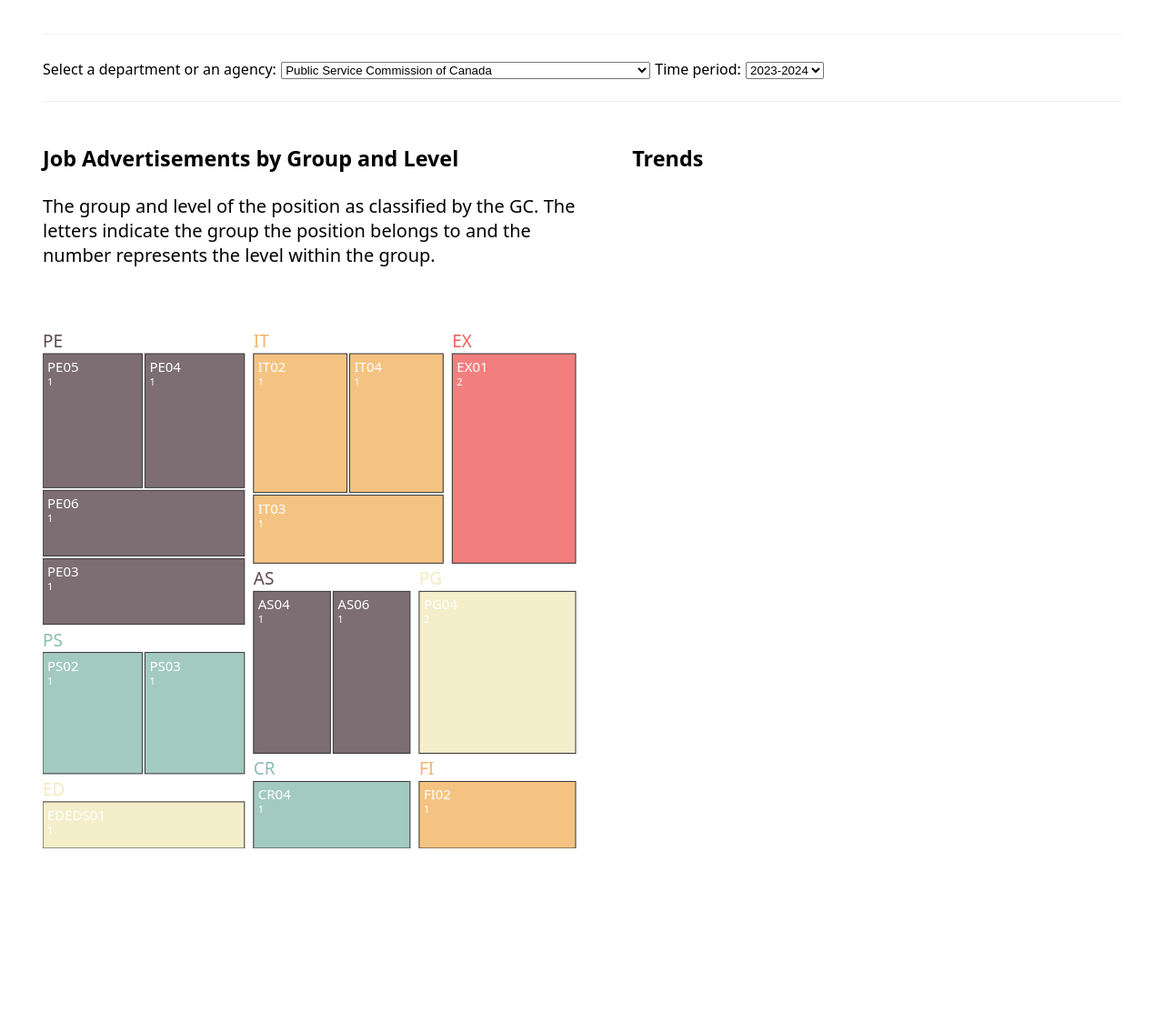
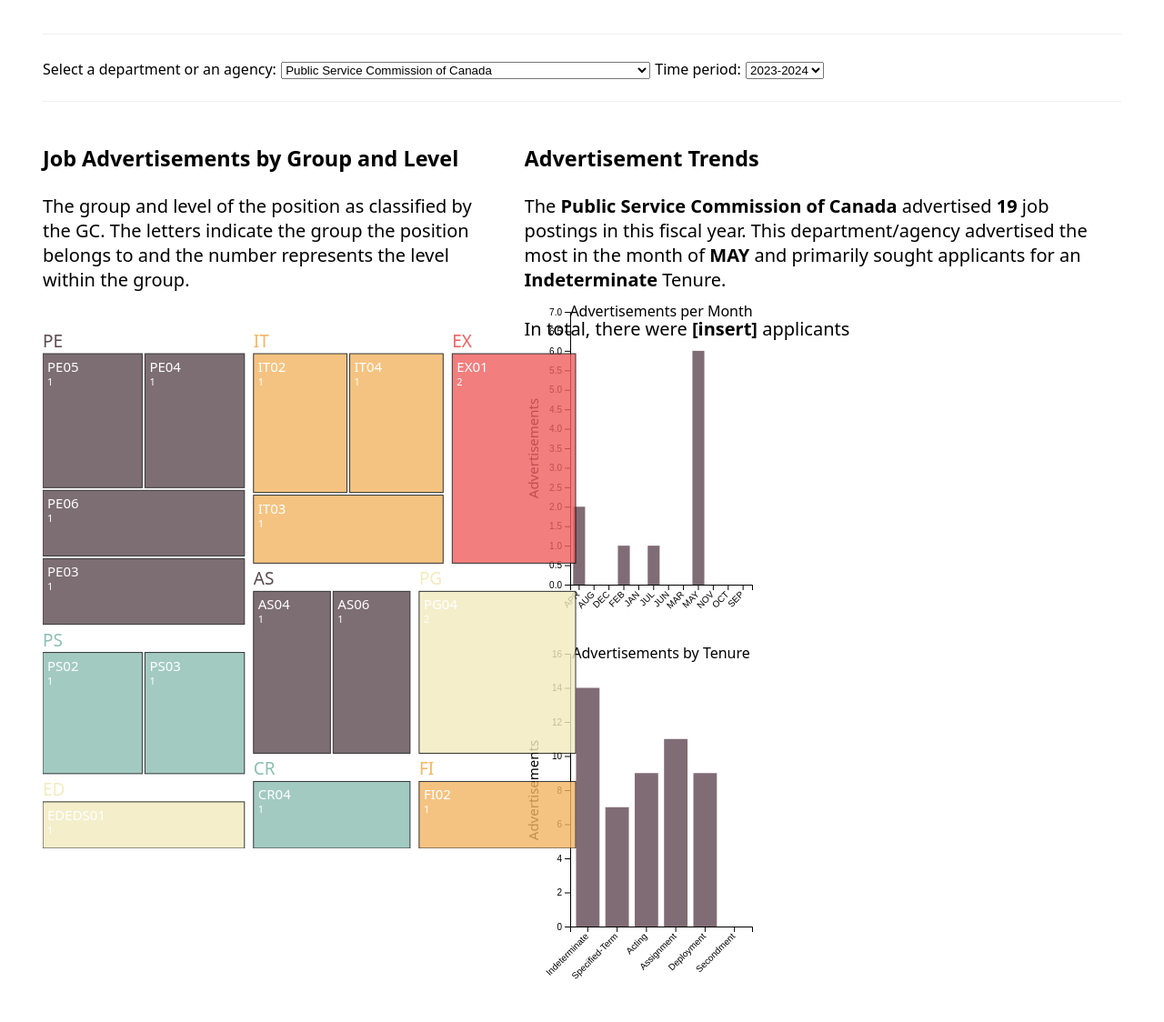
Before and after one commit to JustinEvans-github/psc-cfp-advertisements, a Flask app: page / in a window 1280 px wide. Shown: the part 494-1618 px from the top of the page at 91% size. Before the commit the page ends 1427 px from the top, so only its background shows below. Run offline with Flask 3, Linux system fonts and the light colour scheme; some libraries are stand-ins or nearby versions.

Commit message:
general update

```diff
--- a/app/routes.py
+++ b/app/routes.py
@@ -16,7 +16,8 @@
 
     # add month column
     df['creation_date_month'] = df['creation_date'].astype(str).str[2:5]
-    data = df[['organization_e','creation_date_month','total_submitted_sup','classifications','fiscal_year']]
+    data = df[['organization_e','creation_date_month','total_submitted_sup','classifications','fiscal_year',
+               'indeterminate','specified_term', 'acting', 'assignment', 'deployment', 'secondment']]
 
     # export to be useable in JS
     data_json = loads(data.to_json())
--- a/app/static/bar-graph.js
+++ b/app/static/bar-graph.js
@@ -35,7 +35,7 @@
     // Set the dimensions for the SVG and the margins for the plot
     const width = 200;
     const height = 300;
-    const margin = { top: 40, right: 20, bottom: 30, left: 40 };
+    const margin = { top: 10, right: 20, bottom: 30, left: 50 };
 
     var svg = d3
         .select("#d3-bar-graph-advert-by-month")
@@ -45,12 +45,30 @@
         .append("g")
         .attr("transform", `translate(${margin.left},${margin.top})`);
 
+    // Add title
+    svg.append('text')
+    .attr('x', width / 2)
+    .attr('y', 5)
+    .attr('text-anchor', 'middle')
+    .style('font-size', '16px')
+    .text('Advertisements per Month');
+
     // Add Y axis
     const y = d3.scaleLinear()
     .domain([0, d3.max(data, d => d.total_submitted)])
     .range([height, 0]);
     d3.scaleBand
     var yAxis = svg.append("g").call(d3.axisLeft(y));
+
+    // Add y-axis label
+    svg.append('text')
+    .attr('transform', 'rotate(-90)')
+    .attr('x', -height / 2)
+    .attr('y', -margin.left)
+    .attr('dy', '1em')
+    .style('text-anchor', 'middle')
+    .attr("font-size", "15px")
+    .text('Advertisements');
 
     // PLOT
     // Create a function to update the plot based on the selected year
@@ -79,6 +97,10 @@
         const month_name = Object.keys(applications_per_month);
         const month_valuesList = Object.values(applications_per_month);
         const month_maxValue = Math.max(...month_valuesList);
+
+        // In-line text for 'Advertisement Trends'
+        const month_with_highest_value = month_name[month_valuesList.indexOf(month_maxValue)];
+        document.getElementById('advertisement-max-month').innerText = month_with_highest_value;
 
         // X axis
         const x = d3.scaleBand()
@@ -109,7 +131,7 @@
             .attr("y", d => y(d))
             .attr("width", x.bandwidth())
             .attr("height", d => height - y(d))
-            .attr("fill", "steelblue");
+            .attr("fill", "#806c74");
 
     }
 
@@ -129,87 +151,106 @@
 
 document.addEventListener("DOMContentLoaded", bar_graph_advert_by_month);
 
+
+// BAR GRAPH BY TENURE
+
 function bar_graph_tenure() {
 
     const jsonData = window.chartData;
-    console.log(jsonData)
 
     // Convert JSON data to an array of objects
     const data = Object.keys(jsonData["organization_e"]).map((key) => ({
-    classifications: jsonData["classifications"][key],
     organization: jsonData["organization_e"][key],
-    creation_date_month: jsonData["creation_date_month"][key],
-    total_submitted: jsonData["total_submitted_sup"][key],
+    indeterminate: jsonData["indeterminate"][key],
+    specified_term: jsonData["specified_term"][key],
+    acting: jsonData["acting"][key],
+    assignment: jsonData["assignment"][key],
+    deployment: jsonData["deployment"][key],
+    secondment: jsonData["secondment"][key],
+
     }));
+
+    // 'indeterminate','specified_term', 'acting', 'assignment', 'deployment', 'secondment'
 
     // Get the unique fiscal years
     const uniqueorganizations = [...new Set(data.map(d => d.organization))];
-    uniqueorganizations.sort();
-
-    // Get the unique months
-    const uniquemonths = [...new Set(data.map(d => d.creation_date_month))];
-    uniquemonths.sort();
-
-    // Populate the dropdown with unique organizations
-    const orgSelect = d3.select("#organization-select");
-    orgSelect.selectAll("option")
-    .data(uniqueorganizations)
-    .enter().append("option")
-    .text(d => d);
 
     // PLOT SETUP
     // Set the dimensions for the SVG and the margins for the plot
     const width = 200;
     const height = 300;
-    const margin = { top: 40, right: 20, bottom: 30, left: 40 };
+    const margin = { top: 40, right: 20, bottom: 75, left: 50 };
 
     var svg = d3
-        .select("#d3-bar-graph-advert-by-month")
+        .select("#d3-bar-graph-tenure")
         .append("svg")
         .attr("width", width + margin.left + margin.right)
         .attr("height", height + margin.top + margin.bottom)
         .append("g")
         .attr("transform", `translate(${margin.left},${margin.top})`);
 
+
+    // Add title
+    svg.append('text')
+    .attr('x', width / 2)
+    .attr('y', 5)
+    .attr('text-anchor', 'middle')
+    .style('font-size', '16px')
+    .text('Advertisements by Tenure');
+
     // Add Y axis
     const y = d3.scaleLinear()
-    .domain([0, d3.max(data, d => d.total_submitted)])
+    .domain([0, 10])
     .range([height, 0]);
     d3.scaleBand
     var yAxis = svg.append("g").call(d3.axisLeft(y));
 
+    // Add y-axis label
+    svg.append('text')
+    .attr('transform', 'rotate(-90)')
+    .attr('x', -height / 2)
+    .attr('y', -margin.left)
+    .attr('dy', '1em')
+    .style('text-anchor', 'middle')
+    .attr("font-size", "15px")
+    .text('Advertisements');
+
+
     // PLOT
     // Create a function to update the plot based on the selected year
-    function updatePlot(selectedorganization) {
+    bar_graph_tenure.updatePlot = function (selectedorganization) {
         // Data
         const filteredData = data.filter(d => d.organization === selectedorganization);
 
-        // JOB POSTINGS PER MONTH
-        // Set default value of 0 per month before looping
-        const applications_per_month = {};
-        uniquemonths.forEach(month => {
-            applications_per_month[month] = 0;
-          });
+        // Format the tenure counts into an array for D3
+        const indeterminate_sum = filteredData.reduce((accumulator, currentValue) => {return accumulator + (currentValue.indeterminate === '1' ? 1 : 0)}, 0);
+        const specified_term_sum  = filteredData.reduce((accumulator, currentValue) => {return accumulator + (currentValue.specified_term === '1' ? 1 : 0)}, 0);
+        const acting_sum  = filteredData.reduce((accumulator, currentValue) => {return accumulator + (currentValue.acting === '1' ? 1 : 0)}, 0);
+        const assignment_sum  = filteredData.reduce((accumulator, currentValue) => {return accumulator + (currentValue.assignment === '1' ? 1 : 0)}, 0);
+        const deployment_sum  = filteredData.reduce((accumulator, currentValue) => {return accumulator + (currentValue.deployment === '1' ? 1 : 0)}, 0);
+        const secondment_sum  = filteredData.reduce((accumulator, currentValue) => {return accumulator + (currentValue.secondment === '1' ? 1 : 0)}, 0);
 
-        // Iterate through the data and count keys for each 'creation_date_month'
-        filteredData.forEach((item) => {
-            const month = item.creation_date_month;
-            if (applications_per_month[month]) {
-                applications_per_month[month]++; // Increment the count if the month already exists in the object
-            } else {
-                applications_per_month[month] = 1; // Initialize the count if the month is encountered for the first time
-            }
-        });
+        var tenure_value = [indeterminate_sum, specified_term_sum, acting_sum, assignment_sum, deployment_sum, secondment_sum];
+        var tenure_name = ['Indeterminate','Specified-Term', 'Acting', 'Assignment', 'Deployment', 'Secondment'];
+        const tenure_maxValue = Math.max(...tenure_value);
 
-        // Formatted data to pass to bar-graph
-        const month_name = Object.keys(applications_per_month);
-        const month_valuesList = Object.values(applications_per_month);
-        const month_maxValue = Math.max(...month_valuesList);
+        // In-line Text for 'Advertisement Trends'
+        const tenure_with_highest_value = tenure_name[tenure_value.indexOf(tenure_maxValue)];
+        document.getElementById('advertisement-tenure-max').innerText = tenure_with_highest_value;
+
+        const organization_name = filteredData[0].organization;
+        document.getElementById('org-name').innerText = organization_name;
+        console.log(organization_name)
+
+        const advertisement_count = filteredData.length;
+        document.getElementById('org-advertisement-count').innerText = advertisement_count;
+        console.log(advertisement_count)
+
 
         // X axis
         const x = d3.scaleBand()
         .range([0, width])
-        .domain(month_name)
+        .domain(tenure_name)
         .padding(0.2);
         svg.append("g")
         .attr("transform", `translate(0, ${height})`)
@@ -219,38 +260,43 @@
         .style("text-anchor", "end");
 
         // Update the y-axis
-        y.domain([0, month_maxValue + 1]);
+        y.domain([0, tenure_maxValue + 2]);
         yAxis.transition().call(d3.axisLeft(y));
 
         // Add Bars
         const bars = svg.selectAll("rect")
-            .data(month_valuesList);
+            .data(tenure_value);
         bars.exit().remove(); // Remove bars not needed
 
         var nan_replace = 0; // Data suppression
 
         bars.enter().append("rect") // Create new bars
             .merge(bars) // Merge existing and new bars
-            .attr("x", (d, i) => x(month_name[i]))
+            .attr("x", (d, i) => x(tenure_name[i]))
             .attr("y", d => y(d))
             .attr("width", x.bandwidth())
             .attr("height", d => height - y(d))
-            .attr("fill", "steelblue");
+            .attr("fill", "#806c74");
 
     }
 
-
     // PLOT START
-    // Initial plot with the organization in the list
-    updatePlot(uniqueorganizations[0]);
-
-    // Add event listener to the dropdown to update the plot
-    orgSelect.on("change", function () {
-        const selectedorganization = this.value;
-        updatePlot(selectedorganization);
-
-    });
+    // Run default plot
+    bar_graph_tenure.updatePlot(uniqueorganizations[0])
 
 }
 
 document.addEventListener("DOMContentLoaded", bar_graph_tenure);
+
+// Even Listener for Dropdowns
+let dropdown_organization = [];
+document.addEventListener("DOMContentLoaded", function () {
+    // Access the dropdown element by ID
+    const dropdown = document.getElementById("organization-select");
+
+    // Attach an event listener to the dropdown element
+    dropdown.addEventListener("change", function () {
+        dropdown_organization = dropdown.value;
+        bar_graph_tenure.updatePlot(dropdown_organization);
+    });
+  });
--- a/app/static/main.css
+++ b/app/static/main.css
@@ -98,11 +98,14 @@
 
 .col-xs-3 {
     display: inline-block;
-    width: 50%;
+    width: 40%;
     padding: 0;
     vertical-align: top;
     position: relative;
-    height: 500px;
+}
+
+.col-xs-3 span {
+    font-weight: 700;
 }
 
 #choice_div {
@@ -115,9 +118,13 @@
 /* Charts */
 .col-xs-9 {
     display: inline-block;
-    width: 45%;
+    width: 55%;
     margin-left:50px;
     padding: 0;
     vertical-align: top;
     overflow-x: auto;
 }
+
+.col-xs-9 span {
+    font-weight: 700;
+}
--- a/app/static/metrics.js
+++ b/app/static/metrics.js
@@ -16,9 +16,9 @@
 
     // OVERALL PUBLIC SERVICE METRICS
 
-    // application count
-    var application_count = data.length;
-    document.getElementById('application-count').innerText = application_count;
+    // advertisement count
+    var advertisement_count = data.length;
+    document.getElementById('advertisement-count').innerText = advertisement_count;
 
     // organization count
     const uniqueorganizations = [...new Set(data.map(d => d.organization))];
@@ -29,7 +29,6 @@
     const uniquefiscalyear = [...new Set(data.map(d => d.fiscal_year))];
     var fiscal_year = uniquefiscalyear[0];
     document.getElementById('fiscal-year').innerText = fiscal_year;
-
 
     // job postings per organization
     const applications_per_organization = {};
@@ -46,9 +45,7 @@
         }
     });
 
-    console.log(applications_per_organization)
-
-    // Formatted data to pass to bar-graph
+    // data to pass to in-line text
     const organization_values = Object.values(applications_per_organization);
     const organization_values_max = Math.max(...organization_values);
     document.getElementById('organization-count-max').innerText = organization_values_max;
@@ -60,7 +57,7 @@
     document.getElementById('organization-of-count-max').innerText = organization_count_max_id;
 
 
-    // Dropdowns
+    // DROPDOWNS
 
     // organizations
     const org_Select = d3.select("#organization-select");
--- a/app/templates/index.html
+++ b/app/templates/index.html
@@ -28,7 +28,7 @@
           <img src="{{url_for('static', filename='alert-info.PNG')}}">
           <p id="organization-text-description">
             In the Public Service, <span id="organization-count">[insert]</span> organizations posted job advertisements in the
-            <span id="fiscal-year">[insert]</span> fiscal year. In total there were <span id="application-count">[insert]</span> job postings,
+            <span id="fiscal-year">[insert]</span> fiscal year. In total there were <span id="advertisement-count">[insert]</span> job postings,
             where the median number of job postings per organization was <span id="organization-count-median">[insert]</span>
             and a max of <span id="organization-count-max">[insert]</span> job posted by the <span id="organization-of-count-max">[insert]</span>.
 
@@ -50,9 +50,15 @@
           <div id="d3-treemap"></div>
         </div>
         <div class="col-xs-9">
-          <h3>Trends</h3>
-          <p style="height: 100px"></p>
-          <div id="d3-bar-graph"></div>
+          <h3>Advertisement Trends</h3>
+          <p style="height: 100px">
+          The <span id="org-name">[insert]</span> advertised <span id="org-advertisement-count">[insert]</span> job postings in this fiscal year.
+          This department/agency advertised the most in the month of <span id="advertisement-max-month">[insert]</span> and primarily sought applicants for an <span id="advertisement-tenure-max">[insert]</span> Tenure.
+          <br><br>
+          In total, there were <span id="applicant-count">[insert]</span> applicants
+          </p>
+          <div id="d3-bar-graph-advert-by-month"></div>
+          <div id="d3-bar-graph-tenure"></div>
         </div>
       </div>
     </div>
```
